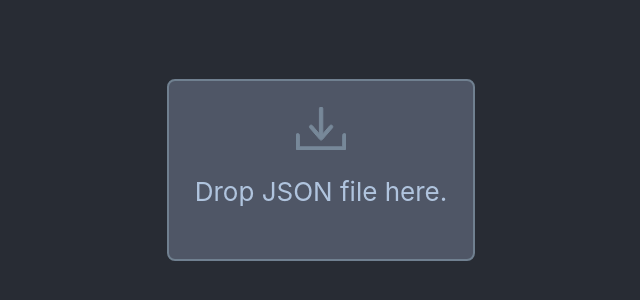
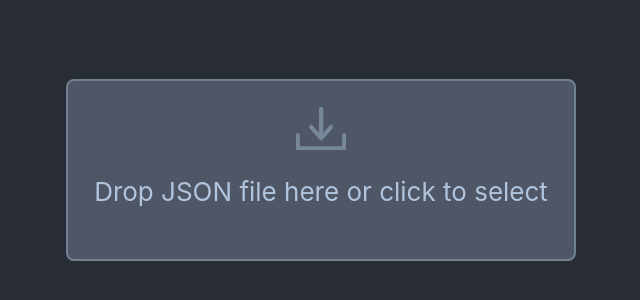
Before and after one commit to anselbrandt/drag-drop-json-chart, a React (Create React App) app: page / in a window 1280 px wide. Shown: the part 230-530 px from the top of the page, without its empty margins (319-959 px from the left). Built offline with nearby package versions, Linux system fonts and the light colour scheme.

Commit message:
Move onDrop handler to App.js

```diff
--- a/src/App.js
+++ b/src/App.js
@@ -1,11 +1,26 @@
-import React from 'react';
+import React, { useCallback } from 'react';
 import styles from './App.module.css';
 import Dropzone from './Dropzone';
 
 function App() {
+  const onDrop = useCallback(acceptedFiles => {
+    acceptedFiles.forEach(file => {
+      console.log(file.name);
+      const reader = new FileReader();
+      reader.onabort = () => console.log('file reading was aborted');
+      reader.onerror = () => console.log('file reading has failed');
+      reader.onload = () => {
+        // Do whatever you want with the file contents
+        const binaryStr = reader.result;
+        console.log(binaryStr);
+      };
+      reader.readAsText(file);
+    });
+  }, []);
+
   return (
     <div className={styles.app}>
-      <Dropzone />
+      <Dropzone onDrop={onDrop} />
     </div>
   );
 }
--- a/src/App.module.css
+++ b/src/App.module.css
@@ -24,3 +24,16 @@
   outline: none;
   transition: border 0.25s ease-in-out;
 }
+
+.dropIcon {
+  width: 50px;
+  height: 43px;
+  stroke: lightslategrey;
+  fill: lightslategrey;
+}
+
+.dropIconActive {
+  composes: dropIcon;
+  stroke: tomato;
+  fill: tomato;
+}
--- a/src/Dropzone.js
+++ b/src/Dropzone.js
@@ -1,43 +1,23 @@
-import React, { useCallback } from 'react';
+import React from 'react';
 import { useDropzone } from 'react-dropzone';
 import styles from './App.module.css';
 
-export default function Dropzone() {
-  const onDrop = useCallback(acceptedFiles => {
-    acceptedFiles.forEach(file => {
-      const reader = new FileReader();
+export default function Dropzone(props) {
+  const { onDrop } = props;
 
-      reader.onabort = () => console.log('file reading was aborted');
-      reader.onerror = () => console.log('file reading has failed');
-      reader.onload = () => {
-        // Do whatever you want with the file contents
-        const binaryStr = reader.result;
-        console.log(binaryStr);
-      };
-      reader.readAsText(file);
-    });
-  }, []);
   const { getRootProps, getInputProps, isDragActive } = useDropzone({ onDrop });
 
   return (
     <div className={styles.dropContainer}>
-      <svg
-        className="box__icon"
-        xmlns="http://www.w3.org/2000/svg"
-        width="50"
-        height="43"
-        viewBox="0 0 50 43"
-        stroke="lightslategrey"
-        fill="lightslategrey"
-      >
+      <svg className={isDragActive ? styles.dropIconActive : styles.dropIcon}>
         <path d="M48.4 26.5c-.9 0-1.7.7-1.7 1.7v11.6h-43.3v-11.6c0-.9-.7-1.7-1.7-1.7s-1.7.7-1.7 1.7v13.2c0 .9.7 1.7 1.7 1.7h46.7c.9 0 1.7-.7 1.7-1.7v-13.2c0-1-.7-1.7-1.7-1.7zm-24.5 6.1c.3.3.8.5 1.2.5.4 0 .9-.2 1.2-.5l10-11.6c.7-.7.7-1.7 0-2.4s-1.7-.7-2.4 0l-7.1 8.3v-25.3c0-.9-.7-1.7-1.7-1.7s-1.7.7-1.7 1.7v25.3l-7.1-8.3c-.7-.7-1.7-.7-2.4 0s-.7 1.7 0 2.4l10 11.6z"></path>
       </svg>
       <div {...getRootProps()}>
         <input {...getInputProps()} />
         {isDragActive ? (
-          <p>Drop the files here ...</p>
+          <p>Drop the file here ...</p>
         ) : (
-          <p>Drop JSON file here.</p>
+          <p>Drop JSON file here or click to select</p>
         )}
       </div>
     </div>
```
